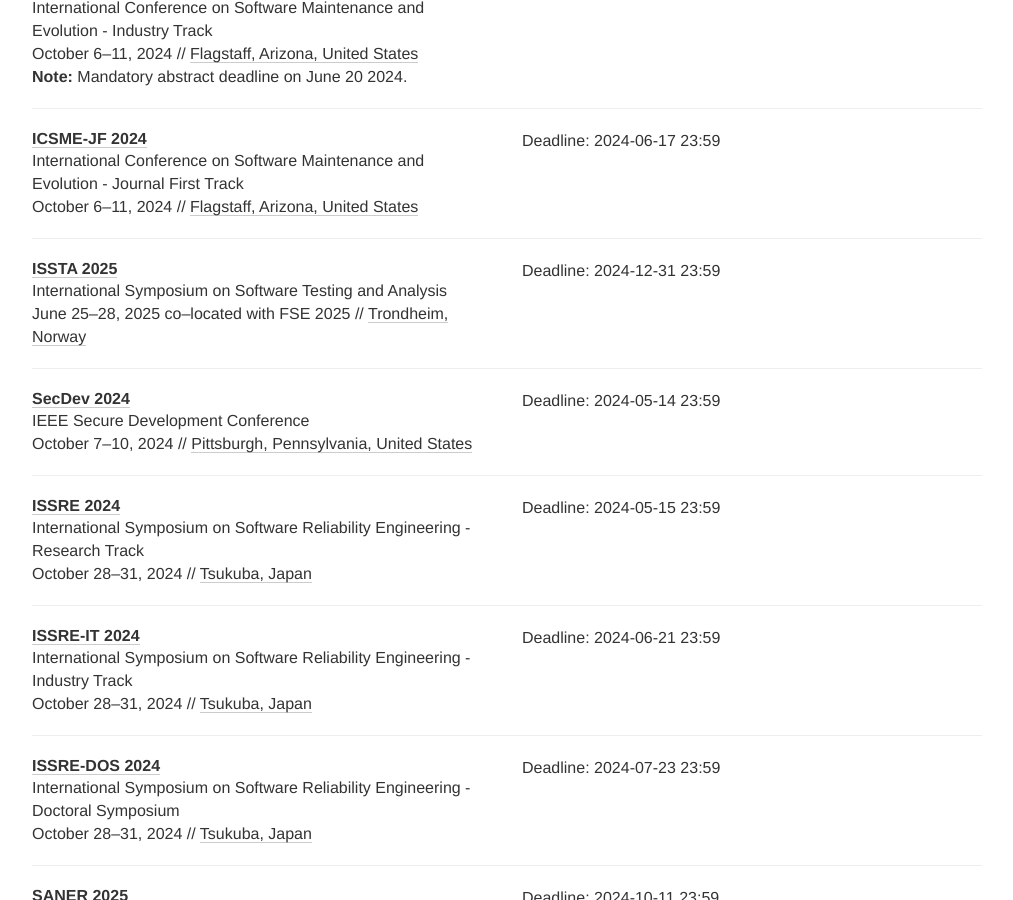
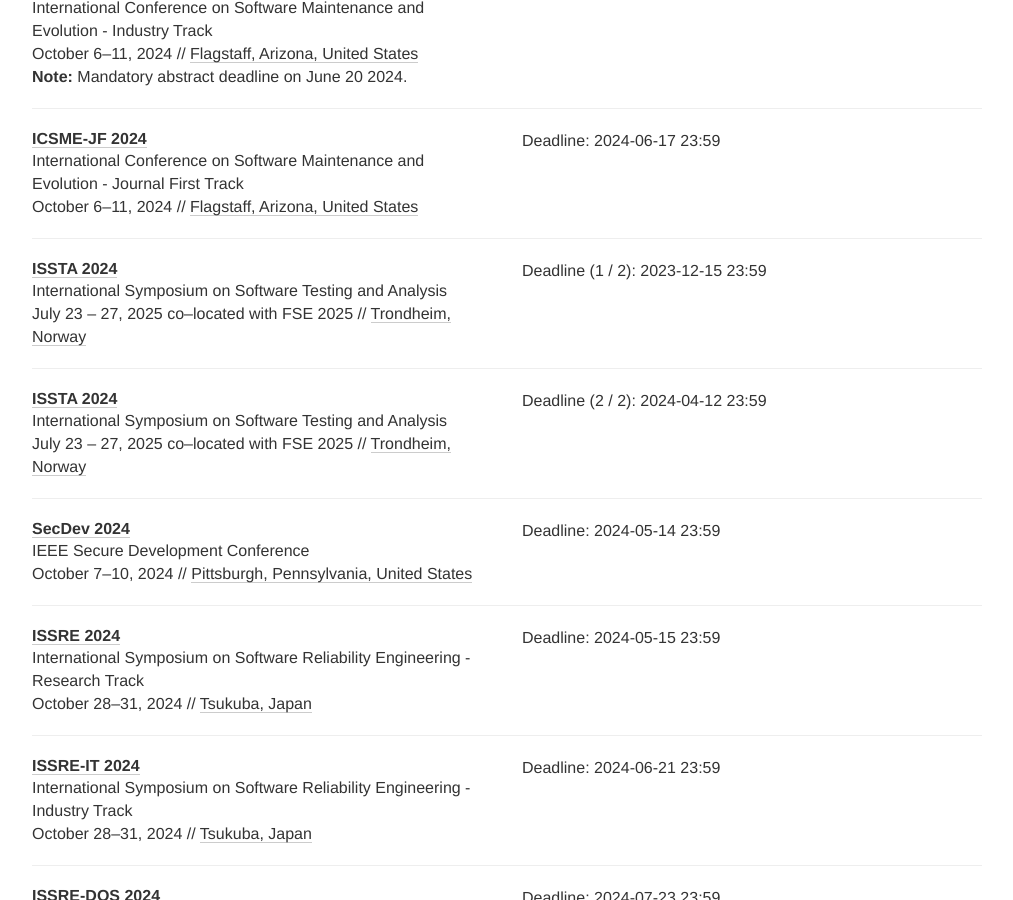
Before and after one commit to se-deadlines/se-deadlines.github.io, a Jekyll site: the page built from index.html, in a window 1280 px wide and 900 px high, scrolled down 12626 px. Shown: the whole window, without its empty margins (133-1146 px from the left). Built offline with Jekyll 4.4.1, drawn with Linux system fonts in a browser that asks for light colours; nearby versions of some CDN libraries.

Commit message:
Revert "Updated ISSTA deadline."
This reverts commit 7ed3cab94ced13cee9163b9c3869180d092839a9.

```diff
--- a/_data/conferences.yml
+++ b/_data/conferences.yml
@@ -882,11 +882,12 @@
 # ISSTA
 - name: ISSTA
   description: International Symposium on Software Testing and Analysis
-  year: 2025
-  link: https://conf.researchr.org/track/issta-2025/issta-2025-papers#Call-for-Papers
+  year: 2024
+  link: https://2024.issta.org/track/issta-2024-papers
   deadline:
-  - "2024-12-31 23:59"
-  date: June 25-28, 2025 co-located with FSE 2025
+  - "2023-12-15 23:59"
+  - "2024-04-12 23:59"
+  date: July 23 - 27, 2025 co-located with FSE 2025
   place: Trondheim, Norway
   tags: [CO, RPT, EXPT, REST]
 
```
